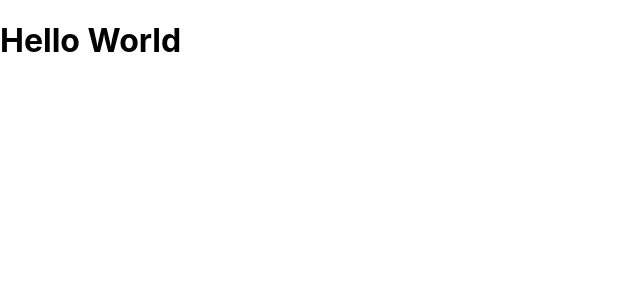
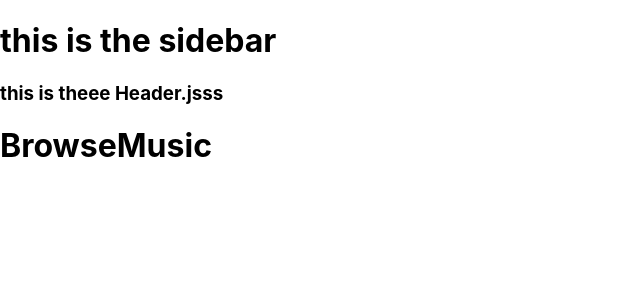
Before and after one commit to CyberNotesDev/spotify-clone, a React (Create React App) app in the folder spotify/: page / in a window 1280 px wide. Shown: the top 300 px of the page, without its empty margins (0-640 px from the left). Built offline with nearby package versions, Linux system fonts and the light colour scheme.

Commit message:
Made a app left div and app right div

```diff
--- a/spotify/src/App.js
+++ b/spotify/src/App.js
@@ -1,9 +1,18 @@
 import './css/App.css';
+import Sidebar from "./components/Sidebar";
+import Header from "./components/Header";
+import BrowseMusic from "./components/BrowseMusic";
 
 function App() {
   return (
     <div className="app">
-      <h1>Hello World</h1>
+      <div className="app-left">
+        <Sidebar />
+      </div>
+      <div className="app-right">
+        <Header />
+        <BrowseMusic />
+      </div>
     </div>
   );
 }
```
